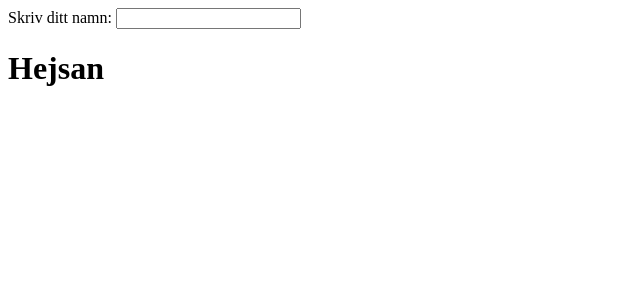
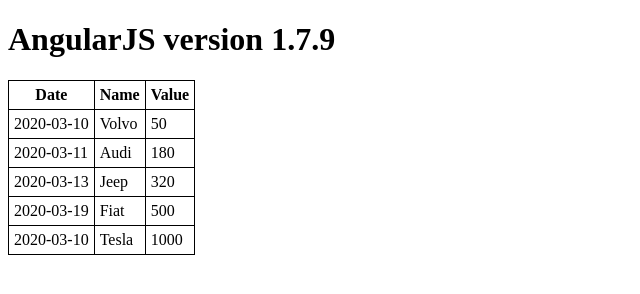
Before and after one commit to LenaSYS/Exjobb-2020-a14oscna, a plain HTML site: page Angular/index.html in a window 1280 px wide. Shown: the whole page, without its empty margins (0-640 px from the left). Drawn offline with nearby package versions, Linux system fonts and the light colour scheme.

Commit message:
added table and controller

```diff
--- a/Angular/index.html
+++ b/Angular/index.html
@@ -1,16 +1,44 @@
 <!DOCTYPE html>
-<html lang="en" ng-app>
+<html lang="en" ng-app="stockTable">
 <head>
     <meta charset="UTF-8">
     <meta name="viewport" content="width=device-width, initial-scale=1.0">
     <script src="https://ajax.googleapis.com/ajax/libs/angularjs/1.7.9/angular.min.js"></script>
+    <script src="main.js"></script>
+    <link rel="stylesheet" href="main.css">
     <title>Angular 1.7.9</title>
 </head>
-<body ng-init>
+<body>
     <div>
-        <label>Skriv ditt namn:</label>
-        <input type="text" ng-model="namn">
-        <h1>Hejsan {{namn}}</h1>
-      </div>
+        <h1>AngularJS version 1.7.9</h1>
+        <table ng-controller="tableController as table">
+            <thead>
+                <tr>
+                    <th>
+                        Date
+                    </th>
+                    <th>
+                        Name
+                    </th>
+                    <th>
+                        Value
+                    </th>
+                </tr>
+            </thead>
+            <tbody>
+                <tr ng-repeat="content in table.content">
+                    <td>
+                        {{content.date}}
+                    </td>
+                    <td>
+                        {{content.name}}
+                    </td>
+                    <td>
+                        {{content.value}}
+                    </td>
+                </tr>
+            </tbody>
+        </table>
+    </div>
 </body>
 </html>
--- /dev/null
+++ b/Angular/main.css
@@ -0,0 +1,8 @@
+table {
+    border-collapse: collapse;
+}
+
+td, th {
+    padding: 5px;
+    border: 1px solid black;
+}
--- /dev/null
+++ b/Angular/main.js
@@ -0,0 +1,10 @@
+angular.module('stockTable', [])
+  .controller('tableController', function() {
+    var table = this;
+    table.content = [
+      {date:'2020-03-10', name:'Volvo', value: 50},
+      {date:'2020-03-11', name:'Audi', value: 180},
+      {date:'2020-03-13', name:'Jeep', value: 320},
+      {date:'2020-03-19', name:'Fiat', value: 500},
+      {date:'2020-03-10', name:'Tesla', value: 1000}];
+  });
```
